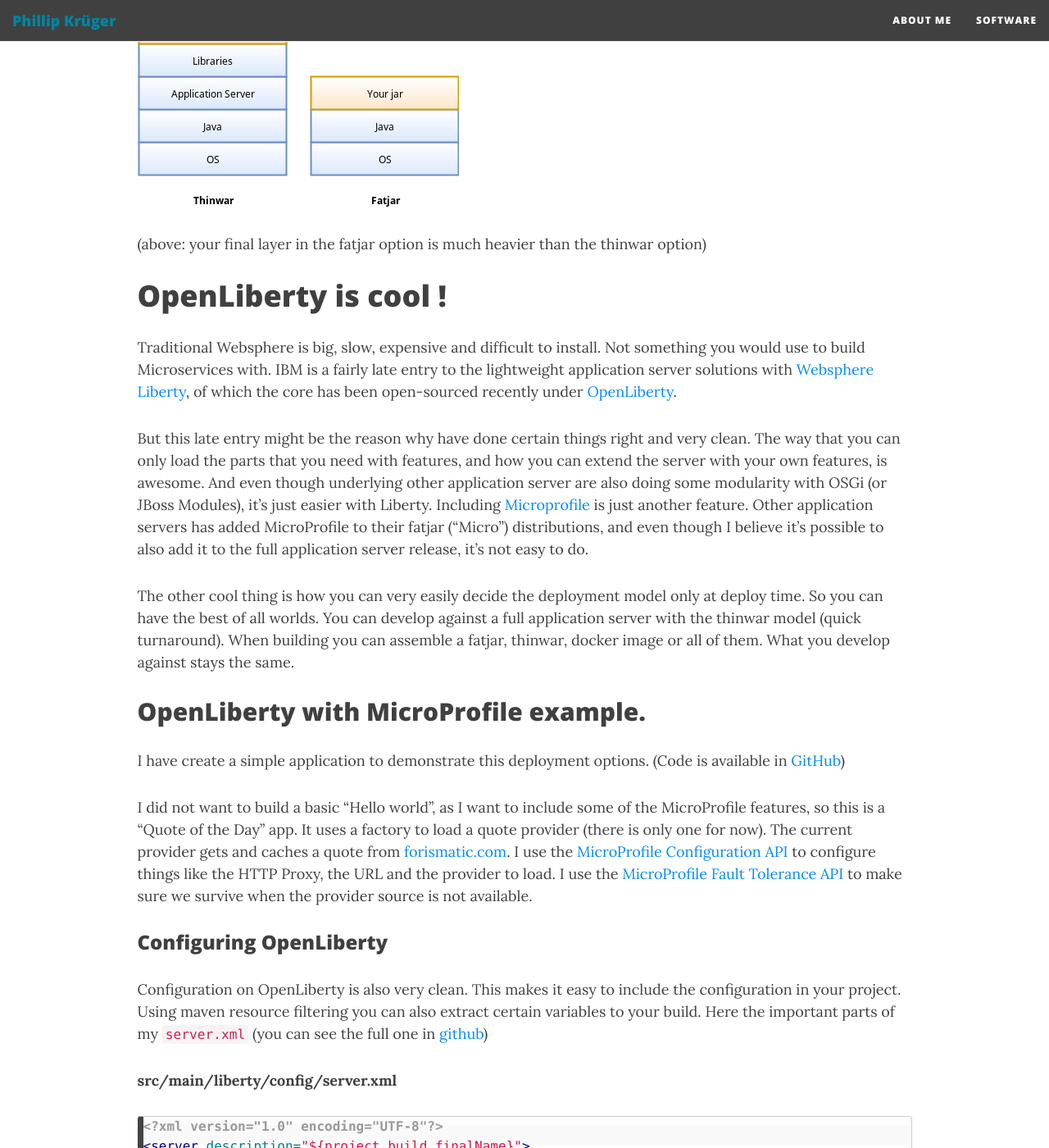
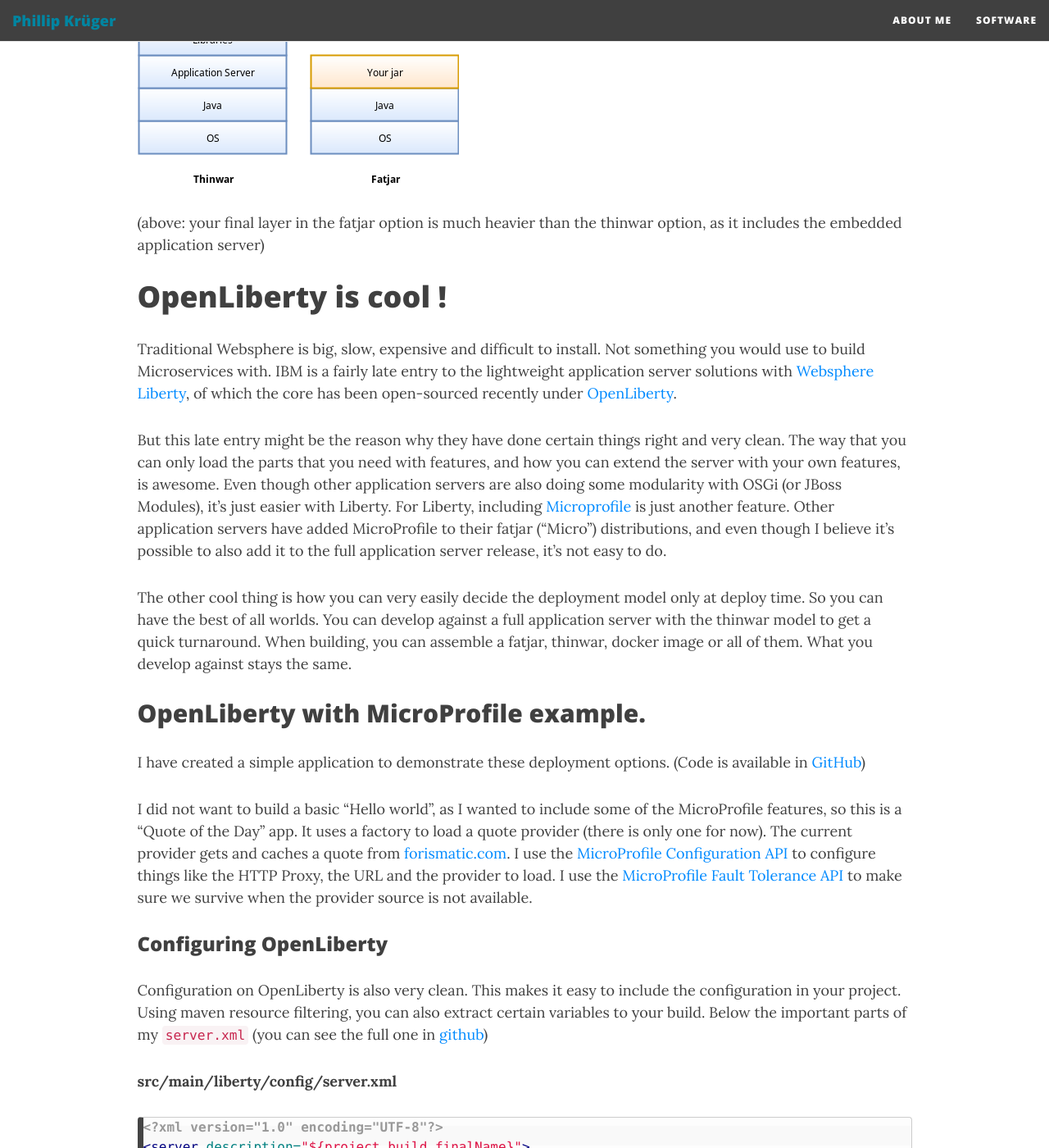
Before and after one commit to phillip-kruger/phillip-kruger.github.io, a Jekyll site: the page built from _posts/2017-11-12-farjars_thinwars_and_why_openliberty_is_cool.md, in a window 1280 px wide and 1400 px high, scrolled down 2085 px. Shown: the whole window at 82% size. Built offline with Jekyll 4.4.1, drawn with Linux system fonts in a browser that asks for light colours; nearby versions of some CDN libraries; comment, search, counter and statistics services are not loaded; some of the changed text lies outside the part shown.

Commit message:
New blog post "fatjar, thinwars ..."

````diff
--- a/_posts/2017-11-12-farjars_thinwars_and_why_openliberty_is_cool.md
+++ b/_posts/2017-11-12-farjars_thinwars_and_why_openliberty_is_cool.md
@@ -13,18 +13,18 @@
 java -jar myapp.jar
 ```
 
-and of you go. No Application server. No classpath.
+and off you go. No Application server. No classpath.
 
-This approach has been popularised by the microservices architectural style and frameworks like [Springboot](https://projects.spring.io/spring-boot/)
+This approach has been popularised by the microservices architectural style and frameworks like [Springboot](https://projects.spring.io/spring-boot/).
 
 *"In short, the [microservice architectural style](https://martinfowler.com/articles/microservices.html) is an approach to developing a **single application**
 as a suite of **small services**, each running in its **own process** and communicating with lightweight mechanisms, often an HTTP resource API.
-These services are built around business capabilities and **independently deployable** by fully automated deployment machinery"*
+These services are built around business capabilities and **independently deployable** by fully automated deployment machinery"*.
 
 Having a bunch of executable jar files tick all the boxes above.
 
 # Java EE.
-The fatjar concept has also been available in Java EE for a while now. All the lightweight application servers has a "Micro" option:
+The fatjar concept has also been available in Java EE for a while now. All the lightweight application servers have a "Micro" option:
 
 * [WildFly Swarm](http://wildfly-swarm.io/)
 * [Payara Micro](https://www.payara.fish/payara_micro)
@@ -32,26 +32,25 @@
 * [KumuluzEE](https://ee.kumuluz.com/)
 * [Meecrowave](http://openwebbeans.apache.org/meecrowave/index.html)
 
-As mentioned, there are many pros to having a fatjar deployment. However, there are some cons as well.
+There are many pros to having a fatjar deployment. However, there are some cons as well.
 
 * You make this choice at development time (and it's actually a deployment time choice). I like to separate my development model from my deployment model.
 * This gives you a sub-optimal development cycle. You need to build a fatjar, then stop the previous version, most likely with a kill, then do a start again.
 The turnaround from "code change" to "code running" gets annoyingly long after a while. One of the benefits of deploying a thin war to a running application server is the quick turnaround.
-(Adam Bien explain it better in his video "[Thin WARs, Java EE 7, Docker and Productivity](https://www.youtube.com/watch?v=5N4EUDhrkec)")
-* Not having a classpath is actually a pro and a con. Even though one of the advertised advantages of fatjars is not having an application server, you actually still have an application server.
-It's just embedded. Having only one jar file means your application and the embedded application server has the same dependencies. You might run into issues where your application uses
+* Not having a classpath is actually a pro and a con. Even though one of the advertised advantages of fatjars is not having an application server, you actually still have an application server,
+it's just embedded. Having only one jar file, means your application and the embedded application server have the same dependencies. You might run into issues where your application uses
 another version of a dependency than the embedded server. This can cause some nice hidden bugs. Having the ability to isolate the application server classpath from you application is actually a good thing.
 Java 9 might solve this, however most application servers are still running on Java 8.
 
 # Docker.
-Docker has taken the microservices approach a level deeper and allow you to isolate on OS level. This means building separated jar files becomes less relevant as you will be building
-separated Docker images.
+Docker has taken the microservices approach a level deeper and allow you to isolate on OS level. This means, building separate jar files become less relevant as you will be building
+separate Docker images.
 
 Building a fat jar to be deployed as a Docker image is actually slower and heavier than a thin war. You typically layer you Docker images:
 
 ![](/images/Fatjars_Thinwars_and_why_OpenLiberty_is_cool/docker_layering.png)
 
-(above: your final layer in the fatjar option is much heavier than the thinwar option)
+(above: your final layer in the fatjar option is much heavier than the thinwar option, as it includes the embedded application server)
 
 # OpenLiberty is cool !
 
@@ -59,20 +58,20 @@
 IBM is a fairly late entry to the lightweight application server solutions with [Websphere Liberty](https://developer.ibm.com/wasdev/websphere-liberty/),
 of which the core has been open-sourced recently under [OpenLiberty](https://openliberty.io/).
 
-But this late entry might be the reason why have done certain things right and very clean. The way that you can only load the parts that you need with features,
-and how you can extend the server with your own features, is awesome. And even though underlying other application server are also doing some modularity with OSGi (or JBoss Modules),
-it's just easier with Liberty. Including [Microprofile](https://microprofile.io/) is just another feature. Other application servers has added MicroProfile to their fatjar ("Micro") distributions,
+But this late entry might be the reason why they have done certain things right and very clean. The way that you can only load the parts that you need with features,
+and how you can extend the server with your own features, is awesome. Even though other application servers are also doing some modularity with OSGi (or JBoss Modules),
+it's just easier with Liberty. For Liberty, including [Microprofile](https://microprofile.io/) is just another feature. Other application servers have added MicroProfile to their fatjar ("Micro") distributions,
 and even though I believe it's possible to also add it to the full application server release, it's not easy to do.
 
 The other cool thing is how you can very easily decide the deployment model only at deploy time. So you can have the best of all worlds.
-You can develop against a full application server with the thinwar model (quick turnaround).
-When building you can assemble a fatjar, thinwar, docker image or all of them. What you develop against stays the same.
+You can develop against a full application server with the thinwar model to get a quick turnaround.
+When building, you can assemble a fatjar, thinwar, docker image or all of them. What you develop against stays the same.
 
 ## OpenLiberty with MicroProfile example.
 
-I have create a simple application to demonstrate this deployment options. (Code is available in [GitHub](https://github.com/phillip-kruger/quote-service))
+I have created a simple application to demonstrate these deployment options. (Code is available in [GitHub](https://github.com/phillip-kruger/quote-service))
 
-I did not want to build a basic "Hello world", as I want to include some of the MicroProfile features, so this is a "Quote of the Day" app.
+I did not want to build a basic "Hello world", as I wanted to include some of the MicroProfile features, so this is a "Quote of the Day" app.
 It uses a factory to load a quote provider (there is only one for now). The current provider gets and caches a quote from [forismatic.com](http://forismatic.com/en/api/).
 I use the [MicroProfile Configuration API](https://www.ibm.com/support/knowledgecenter/en/was_beta_liberty/com.ibm.websphere.wlp.nd.multiplatform.doc/ae/cwlp_microprofile_overview.html)
 to configure things like the HTTP Proxy, the URL and the provider to load. I use the [MicroProfile Fault Tolerance API](https://www.ibm.com/support/knowledgecenter/en/was_beta_liberty/com.ibm.websphere.liberty.autogen.beta.doc/ae/rwlp_feature_mpFaultTolerance-1.0.html)
@@ -80,8 +79,8 @@
 
 ### Configuring OpenLiberty
 Configuration on OpenLiberty is also very clean. This makes it easy to include the configuration in your project.
-Using maven resource filtering you can also extract certain variables to your build.
-Here the important parts of my `server.xml` (you can see the full one in [github](https://github.com/phillip-kruger/quote-service/blob/master/src/main/liberty/config/server.xml))
+Using maven resource filtering, you can also extract certain variables to your build.
+Below the important parts of my `server.xml` (you can see the full one in [github](https://github.com/phillip-kruger/quote-service/blob/master/src/main/liberty/config/server.xml))
 
 **src/main/liberty/config/server.xml**
 
@@ -368,7 +367,7 @@
 
 ### Fine-tuning the memory footprint.
 
-To start off I just used the umbrella `javaee-7.0` and `microProfile-1.2` features, even though my application only use a subset of the specifications.
+To start off I used the umbrella `javaee-7.0` and `microProfile-1.2` features, even though my application only uses a subset of these specifications.
 
 Using `jconsole` I measured the memory footprint (after a GC) of the running server:
 
@@ -392,7 +391,13 @@
 
 Ideally you would also fine-tune the `pom.xml` to only include the specification you use.
 
-### More info
+## Conclusion
+
+We can argue whether it's better to do fatjars vs thinwars and the pros and cons of having an application server, or not.
+However, not having to make this decision when we start developing (ie. download the micro distribution or the full distribution) but only when we build, allows for more options.
+Maybe it's possible to do that with the other application servers, but OpenLiberty made it easy.
+
+## More info
 
 Also read this great blogs from [Pavel Pscheidl](https://twitter.com/PavelPscheidl)
 * http://www.pavel.cool/javaee/java-ee-fatjars-docker/
````
Also changed, not shown: other parts of _posts/2017-11-12-farjars_thinwars_and_why_openliberty_is_cool.md (+10 -10 lines).
